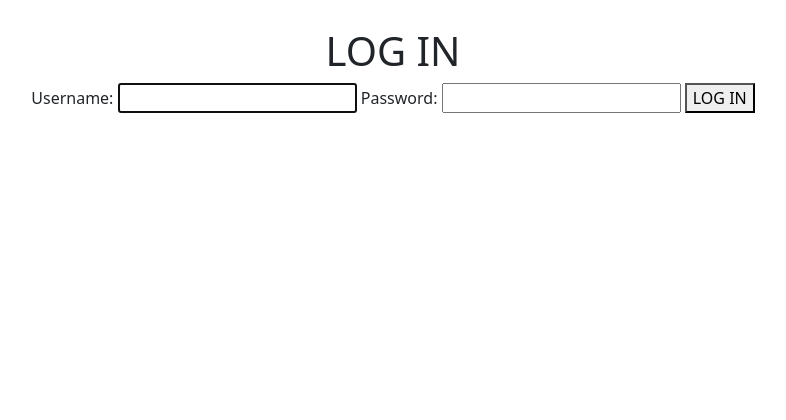
After one commit to denneb-prosolutions/django-calorie-tracker, a Django app: page /accounts/login in a window 1280 px wide. The commit adds this page. Shown: the part 126-546 px from the top of the page, without its empty margins (247-1033 px from the left). Run offline with Django 4.2, Linux system fonts and the light colour scheme; some libraries are stand-ins or nearby versions.

Commit message:
added login layout + functions

```diff
--- /dev/null
+++ b/accounts/templates/accounts/login.html
@@ -0,0 +1,17 @@
+{% extends 'html_base.html' %}
+
+ {% block content %}
+
+    {% include 'nav.html' %}
+        <div class="container">
+            <center class = "mt-5">
+                <h1>LOG IN</h1>
+                <form action="/accounts/login" method = "POST" class="site-form">
+                    {% csrf_token %}
+                    {{form}}
+                    <button type="submit">LOG IN</button>
+                </form>
+            </center>
+        </div>
+
+ {% endblock %}
--- a/accounts/urls.py
+++ b/accounts/urls.py
@@ -5,6 +5,6 @@ from accounts import views
 app_name = 'accounts'
 
 urlpatterns = [
-    path('', views.signup , name="signup"),
-
+    path('', views.signup , name='signup'),
+    path('login', views.login , name='login'),
 ]
--- a/accounts/views.py
+++ b/accounts/views.py
@@ -1,6 +1,7 @@
 from django.http import HttpRequest
 from django.shortcuts import redirect, render
-from django.contrib.auth.forms import UserCreationForm
+from django.contrib.auth.forms import UserCreationForm, AuthenticationForm
+from home import views
 
 # Create your views here.
 def signup(request):
@@ -8,6 +9,16 @@ def signup(request):
       form = UserCreationForm(request.POST)
       if form.is_valid():
         form.save()
+        return redirect(views.denneb_home)
     else:
       form = UserCreationForm()
     return render(request, 'accounts/signup.html' , {'form' : form})
+
+def login(request):
+    if request.method == 'POST':
+        form = AuthenticationForm(data=request.POST)
+        if form.is_valid():
+            return redirect(views.denneb_home)
+    else:
+        form = AuthenticationForm()
+    return render(request, 'accounts/login.html' , {'form' : form})
--- a/home/templates/nav.html
+++ b/home/templates/nav.html
@@ -16,7 +16,7 @@
                 <a class="nav-link" href="/">Stats</a>
                 </li>
                 <li class="nav-item">
-                <a class="nav-link" href="/admin">Login</a>
+                <a class="nav-link" href="/accounts/login">Login</a>
                 </li>
                 <li class="nav-item">
                 <a class="nav-link" href="/accounts">Signup</a>
--- a/home/urls.py
+++ b/home/urls.py
@@ -3,5 +3,5 @@ from django.urls import path
 from . import views
 
 urlpatterns = [
-    path('', views.denneb_home)
+    path('', views.denneb_home, name="home")
 ]
```
Also changed, not shown: db.sqlite3.
